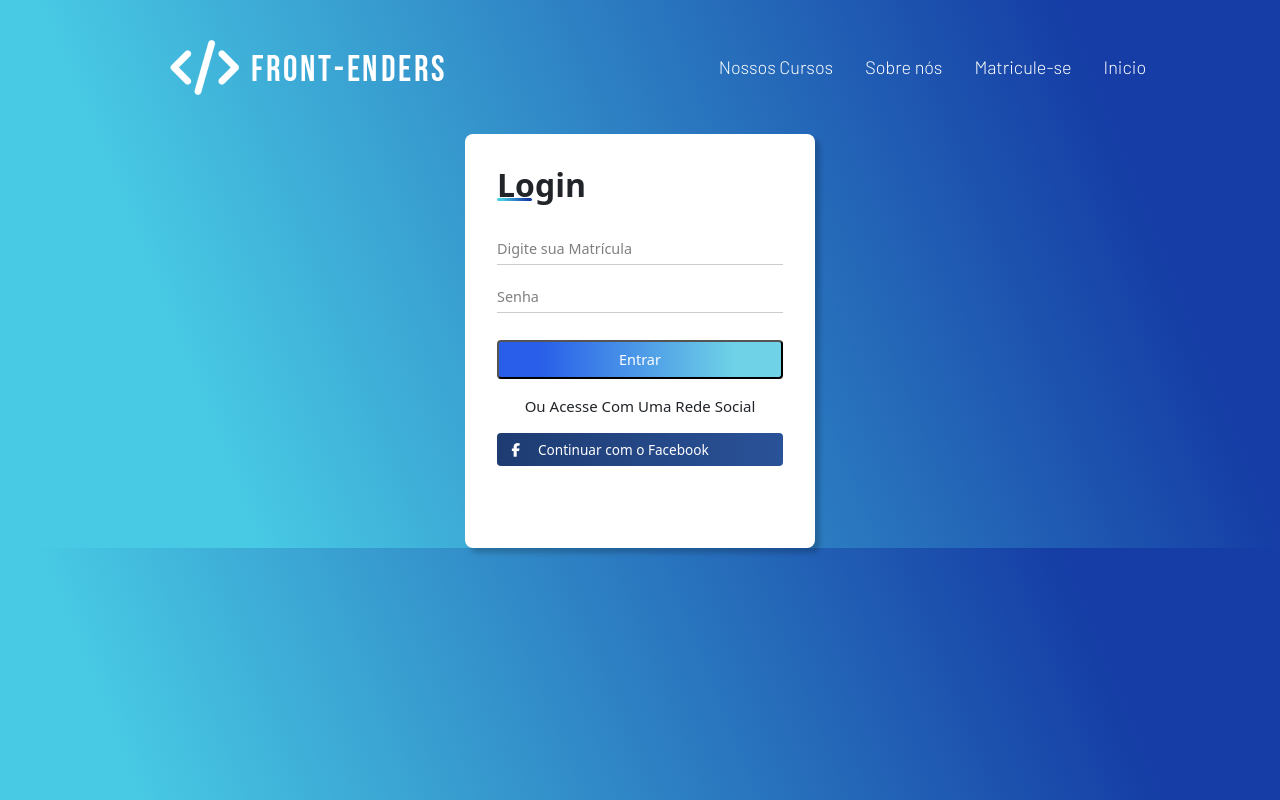
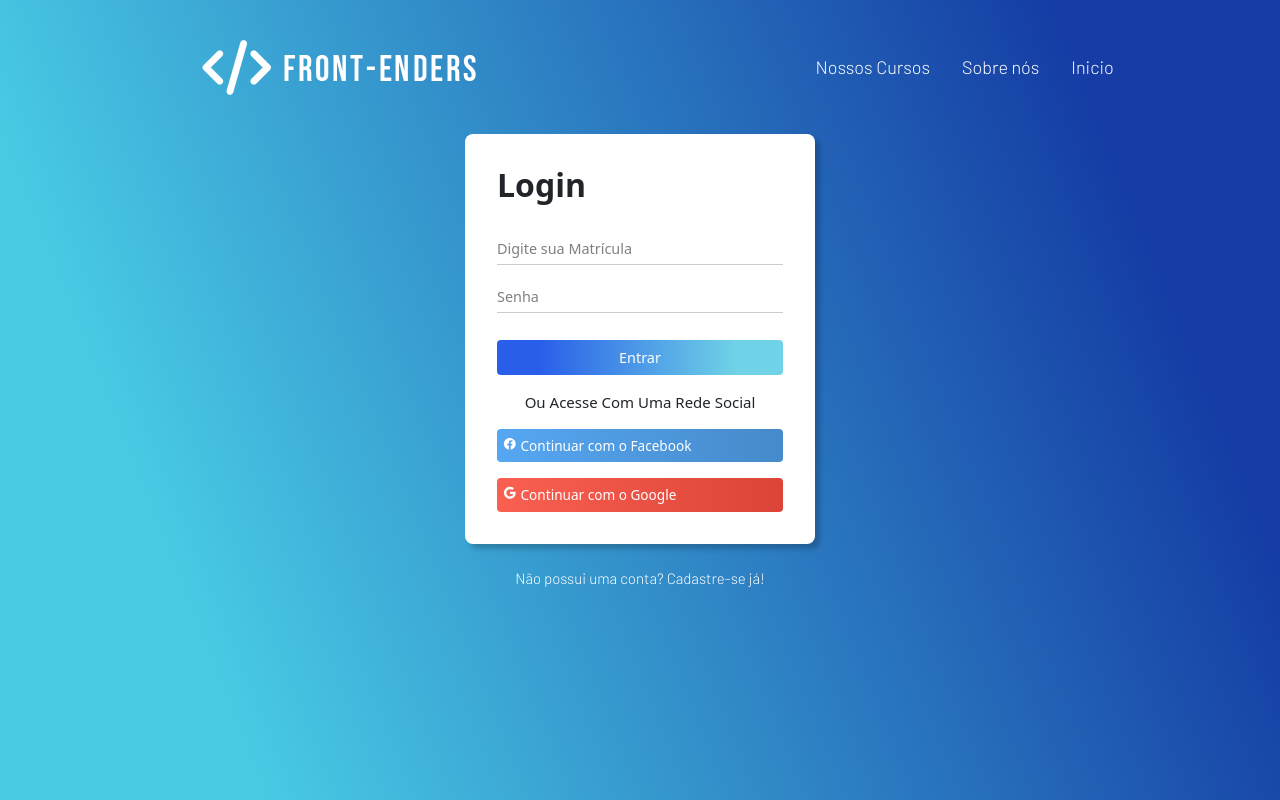
Before and after one commit to samaracaldas/landingPage, a plain HTML site: page login.html in a window 1280 px wide. Drawn offline with nearby package versions, Linux system fonts and the light colour scheme.

Commit message:
pagina de login completa e scrollbar

```diff
--- a/login.html
+++ b/login.html
@@ -8,7 +8,8 @@
     <link rel="stylesheet" type="text/css" href="style.css">
     <link href="https://cdn.jsdelivr.net/npm/bootstrap@5.0.2/dist/css/bootstrap.min.css" rel="stylesheet"
     integrity="sha384-EVSTQN3/azprG1Anm3QDgpJLIm9Nao0Yz1ztcQTwFspd3yD65VohhpuuCOmLASjC" crossorigin="anonymous">
-    <script src="https://kit.fontawesome.com/1ab94d0eba.js" crossorigin="anonymous"></script>
+    <link href='https://css.gg/css' rel='stylesheet'>
+    <script src="https://unpkg.com/ionicons@5.0.0/dist/ionicons.js"></script>
     <title>Login</title>
 </head>
 
@@ -20,12 +21,12 @@
         <nav class="cabecalhoMenu">
             <a class="cabecalhoMenuItem", href="", style="text-decoration:none"> Nossos Cursos</a>
             <a class="cabecalhoMenuItem", href="", style="text-decoration:none"> Sobre nós </a>
-                <a class="cabecalhoMenuItem", href="matricule-se.html", style="text-decoration:none"> Matricule-se</a>
              <a class="cabecalhoMenuItem", href="index.html", style="text-decoration:none"> Inicio</a>
         </nav>
     </header>
 
-    <div class="login">
+
+
         <main class="container">
             <h2>Login</h2>
             <form action="">
@@ -50,13 +51,13 @@
                 <div class="social-fields">
                     <div class="social-field facebook">
                         <a href="g">
-                        <i class="fa-brands fa-facebook-f"></i>
+                                <ion-icon name="logo-facebook"></ion-icon>
                             Continuar com o Facebook
                         </a>
                     </div>
                     <div class="social-field google">
                         <a href="g">
-                        <i class="fa-brands fa-google"></i>
+                                <ion-icon name="logo-google"></ion-icon>
                             Continuar com o Google
                         </a>
                     </div>
@@ -66,11 +67,9 @@
         </main>
 
 
+        <div class="cadastre-se">
+            <h3>Não possui uma conta? <a href="matricule-se.html">Cadastre-se já!</a></h3>
         </div>
-
-
-
-
 
 </body>
 
--- a/style.css
+++ b/style.css
@@ -7,10 +7,27 @@
     text-decoration: none;
 }
 
+html{
+    scroll-behavior: smooth;
+}
+
+::-webkit-scrollbar{
+    width: 5px;
+    background-color: #153DA5 ;
+}
+
+::-webkit-scrollbar-thumb{
+    width: 5px;
+    background-color: #48CAE4;
+    border-radius: 8px;
+}
+
 body{
     font-size: 100%;
     background: linear-gradient(68.15deg, #48CAE4 16.62%, #153DA5 85.61%);
-
+    overflow-x: hidden;
+    background-repeat: no-repeat;
+    min-height: 100vh;
 
 }
 
@@ -32,23 +49,23 @@ body{
     display: flex;
     gap: 32px;
     align-items: center;
+    color: white;
 
 }
 
 
-.cabecalhoMenuItem {
+.cabecalhoMenuItem  {
     font-family: 'Barlow', sans-serif;
     font-weight: 400;
     font-size: 18px;
-    color: white;
+   color: white;
 }
 
-.cabecalhoMenuItem a :hover {
-    color: #f8b1ec;
-}
+
+
 
 .cabecalhobotao {
-    background-color: rgb(168, 214, 255);
+    background: #5ecbe0;
     width: 100px;
     height: 60px;
     border: none;
@@ -57,7 +74,8 @@ body{
     font-family: 'Barlow', sans-serif;
     font-weight: 500;
     font-size: 18px;
-    color: #000000dc;
+    color: #ffffffdc;
+
 }
 
 
@@ -260,24 +278,13 @@ main.container{
 
 
 main h2 {
-     font-weight: 600;
-     margin-bottom: 2rem;
-     position: relative;
+    font-weight: 600;
+    margin-bottom: 2rem;
+    position: relative;
 }
 
 
 
-
-main h2::before {
-     content: '';
-     position: absolute;
-     height: 3px;
-     width: 35px;
-     bottom: 3px;
-     left: 0;
-     border-radius: 8px;
-     background: linear-gradient(68.15deg, #48CAE4 16.62%, #153DA5 85.61%);
-}
 
 
 form{
@@ -346,7 +353,7 @@ form input[type="submit"]{
     font-weight: 300;
     border-radius: 4px;
     transition: all 0.3s ease;
-
+    border:none!important;
 }
 
 
@@ -380,7 +387,7 @@ form input[type="submit"]:hover {
 }
 
 .footer .social-field a i {
-    margin: 0 0.5rem;
+    margin: 0 0.6rem;
     width: 15px;
 }
 
@@ -389,9 +396,32 @@ form input[type="submit"]:hover {
     color: white;
 }
 
-.footer .social-field.facebook{
-    background: linear-gradient(to right, #1e3c72, #2a5298);
+.footer .social-field.facebook {
+    background: linear-gradient(to right, #56a7f2, #468aca);
 }
+
+.footer .social-field.google {
+    background: linear-gradient(to right, #fa6052, #DB4437);
+}
+
+
+.cadastre-se h3{
+    padding-top: 25px;
+    color: white;
+    text-align: center;
+    font-size: 15px;
+    cursor: pointer;
+    font-family: 'Barlow', sans-serif;
+    font-weight: 200;
+}
+
+.cadastre-se h3 a{
+    text-decoration: none;
+    color: white;
+}
+
+.cadastre-se h3 :hover{
+   color: #5ecbe0;
 
 @media (max-width: 1000px) {
 
```
Also changed, not shown: index.html (+3 -3 lines). Lines whose indentation alone changed are shown as unchanged.
